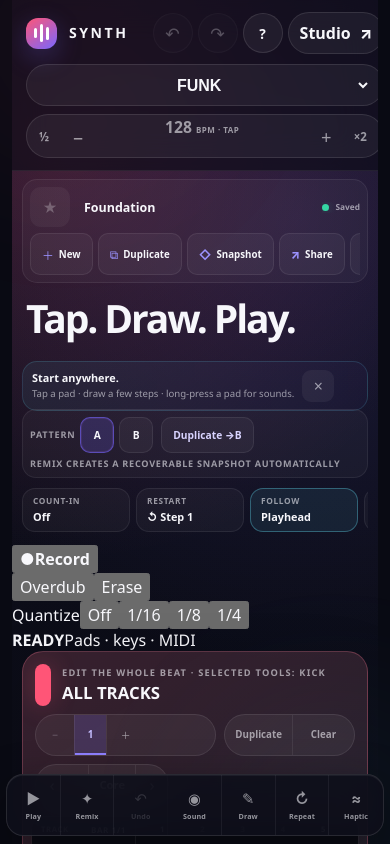
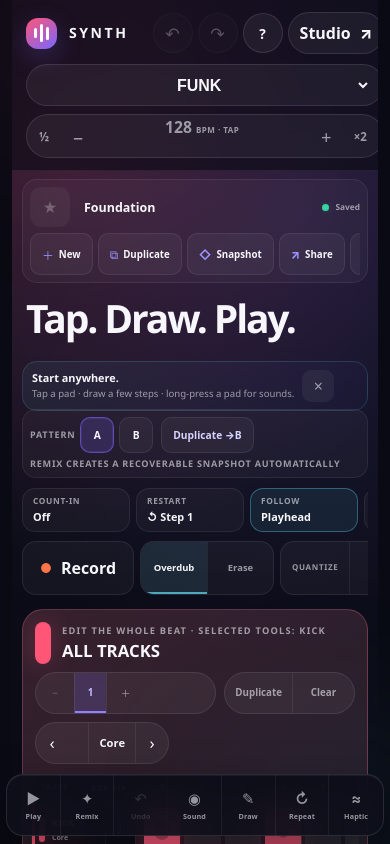
Before and after one commit to thiepn/synth, a React (Vite) app: page / in a window 390 px wide. Shown: the top 844 px of the page. Built offline with nearby package versions, Linux system fonts and the light colour scheme.

Commit message:
Style fast grid recording workflow

```diff
--- a/src/playground.css
+++ b/src/playground.css
@@ -3474,3 +3474,191 @@
     color: HighlightText;
   }
 }
+
+
+/* Playground P2 — fast performance to grid recording */
+.playground-record-bar {
+  width: min(1440px, calc(100% - clamp(36px, 7vw, 108px)));
+  min-height: 54px;
+  margin: -6px auto 14px;
+  display: flex;
+  align-items: stretch;
+  gap: 7px;
+}
+
+.playground-record-button,
+.playground-record-modes,
+.playground-record-quantize,
+.playground-record-status {
+  min-height: 48px;
+  overflow: hidden;
+  border: 1px solid rgba(255, 255, 255, 0.08);
+  border-radius: 14px;
+  background: rgba(255, 255, 255, 0.04);
+}
+
+.playground-record-button {
+  min-width: 112px;
+  display: flex;
+  align-items: center;
+  justify-content: center;
+  gap: 9px;
+  padding: 0 14px;
+  color: var(--pg-text);
+  cursor: pointer;
+  font-weight: 900;
+}
+
+.playground-record-button > span {
+  color: var(--heat);
+  font-size: 0.82rem;
+}
+
+.playground-record-bar.is-recording .playground-record-button,
+.playground-record-bar.is-armed .playground-record-button {
+  border-color: color-mix(in srgb, var(--heat) 55%, rgba(255,255,255,0.08));
+  background: color-mix(in srgb, var(--heat) 13%, rgba(255,255,255,0.04));
+}
+
+.playground-record-bar.is-recording .playground-record-button > span {
+  animation: playground-record-pulse 900ms ease-in-out infinite alternate;
+}
+
+@keyframes playground-record-pulse {
+  from { opacity: 0.45; }
+  to { opacity: 1; }
+}
+
+.playground-record-modes,
+.playground-record-quantize {
+  display: flex;
+  align-items: stretch;
+}
+
+.playground-record-modes > button,
+.playground-record-quantize > button {
+  min-width: 66px;
+  padding: 0 10px;
+  border: 0;
+  border-left: 1px solid rgba(255,255,255,0.065);
+  background: transparent;
+  color: var(--pg-muted);
+  cursor: pointer;
+  font-size: 0.59rem;
+  font-weight: 850;
+}
+
+.playground-record-modes > button:first-child {
+  border-left: 0;
+}
+
+.playground-record-modes > button.is-active,
+.playground-record-quantize > button.is-active {
+  background: rgba(99, 222, 244, 0.09);
+  color: var(--pg-text);
+  box-shadow: inset 0 -2px 0 rgba(99, 222, 244, 0.72);
+}
+
+.playground-record-modes > button:disabled,
+.playground-record-quantize > button:disabled {
+  opacity: 0.32;
+  cursor: default;
+}
+
+.playground-record-quantize > span {
+  display: grid;
+  place-items: center;
+  padding: 0 11px;
+  color: var(--pg-muted);
+  font-size: 0.5rem;
+  font-weight: 850;
+  letter-spacing: 0.08em;
+  text-transform: uppercase;
+}
+
+.playground-record-status {
+  min-width: 124px;
+  margin-left: auto;
+  display: grid;
+  align-content: center;
+  gap: 3px;
+  padding: 6px 12px;
+}
+
+.playground-record-status strong {
+  color: var(--pg-text);
+  font-size: 0.62rem;
+  letter-spacing: 0.08em;
+}
+
+.playground-record-bar.is-recording .playground-record-status strong {
+  color: var(--heat);
+}
+
+.playground-record-status span {
+  color: var(--pg-muted);
+  font-size: 0.52rem;
+  font-weight: 750;
+}
+
+@media (max-width: 900px) {
+  .playground-record-bar {
+    overflow-x: auto;
+    scrollbar-width: none;
+  }
+
+  .playground-record-bar::-webkit-scrollbar {
+    display: none;
+  }
+
+  .playground-record-button,
+  .playground-record-modes,
+  .playground-record-quantize,
+  .playground-record-status {
+    flex: 0 0 auto;
+  }
+}
+
+@media (max-width: 760px) {
+  .playground-record-bar {
+    width: calc(100% - 20px);
+    margin-top: -4px;
+    gap: 6px;
+  }
+
+  .playground-record-button,
+  .playground-record-modes > button,
+  .playground-record-quantize > button {
+    min-height: 44px;
+    touch-action: manipulation;
+  }
+
+  .playground-record-status {
+    min-width: 112px;
+  }
+}
+
+@media (prefers-reduced-motion: reduce) {
+  .playground-record-bar.is-recording .playground-record-button > span {
+    animation: none;
+  }
+}
+
+@media (forced-colors: active) {
+  .playground-record-button,
+  .playground-record-modes,
+  .playground-record-quantize,
+  .playground-record-status,
+  .playground-record-modes > button,
+  .playground-record-quantize > button {
+    border-color: ButtonText;
+    background: Canvas;
+    color: CanvasText;
+  }
+
+  .playground-record-modes > button.is-active,
+  .playground-record-quantize > button.is-active {
+    background: Highlight;
+    color: HighlightText;
+  }
+}
```
